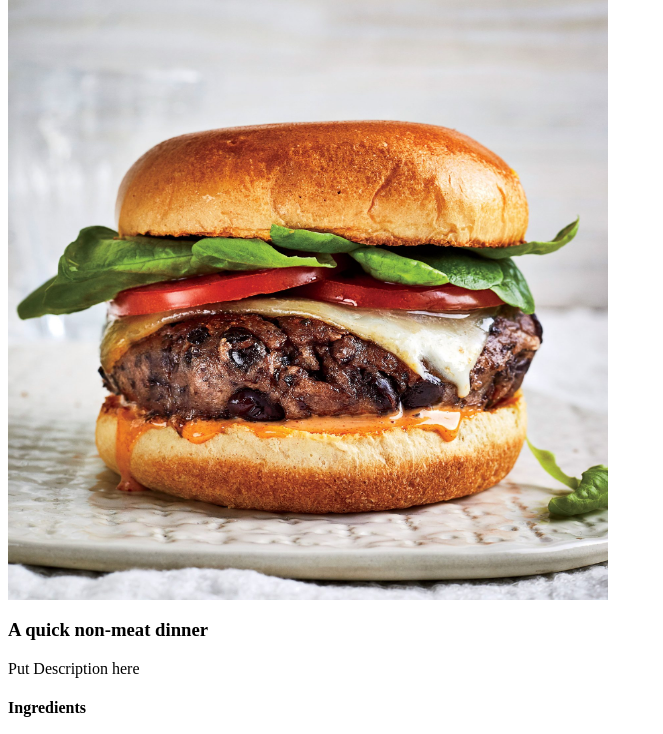
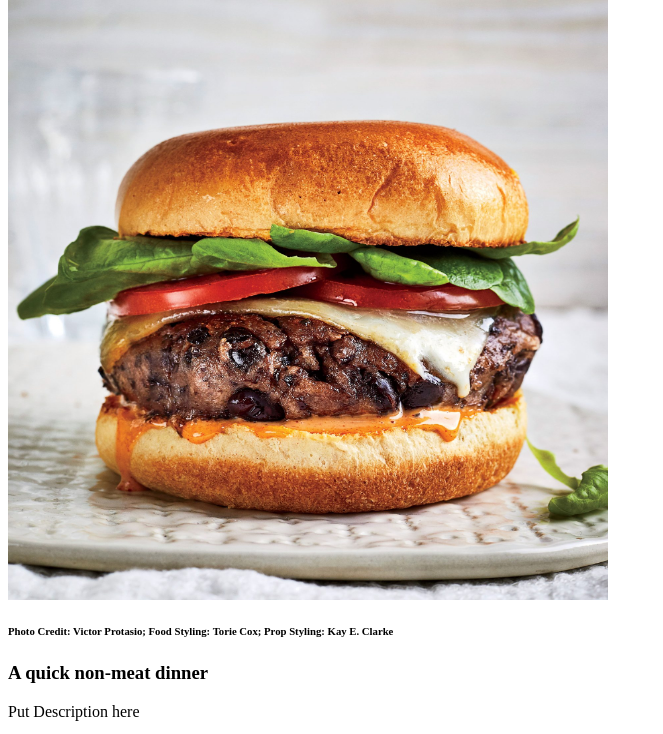
Before and after one commit to mfoleysean/odin-recipes, a plain HTML site: page recipes/blackbeanburgers.html in a window 1280 px wide. Shown: the part 66-800 px from the top of the page, without its empty margins (0-663 px from the left). Drawn offline with Linux system fonts and the light colour scheme.

Commit message:
Adds photo credits

```diff
--- a/recipes/blackbeanburgers.html
+++ b/recipes/blackbeanburgers.html
@@ -2,6 +2,7 @@
     <title>Black Bean Burgers</title>
     <h1 id='header'>Black Bean Burgers</h1>
     <img src='../images/blackbeanburger.jpg'alt='A black bean burger topped with cheese, tomatoes, and lettuce between two toasted buns resting on a white plate with swirled design' style="width:600px;height:600px;">
+    <h6>Photo Credit: Victor Protasio; Food Styling: Torie Cox; Prop Styling: Kay E. Clarke</h6>
     <h3>A quick non-meat dinner</h3>
     <p> Put Description here</p>
     <p></p>
```
Also changed, not shown: recipes/oldfashioned.html (+1 -0 lines).
